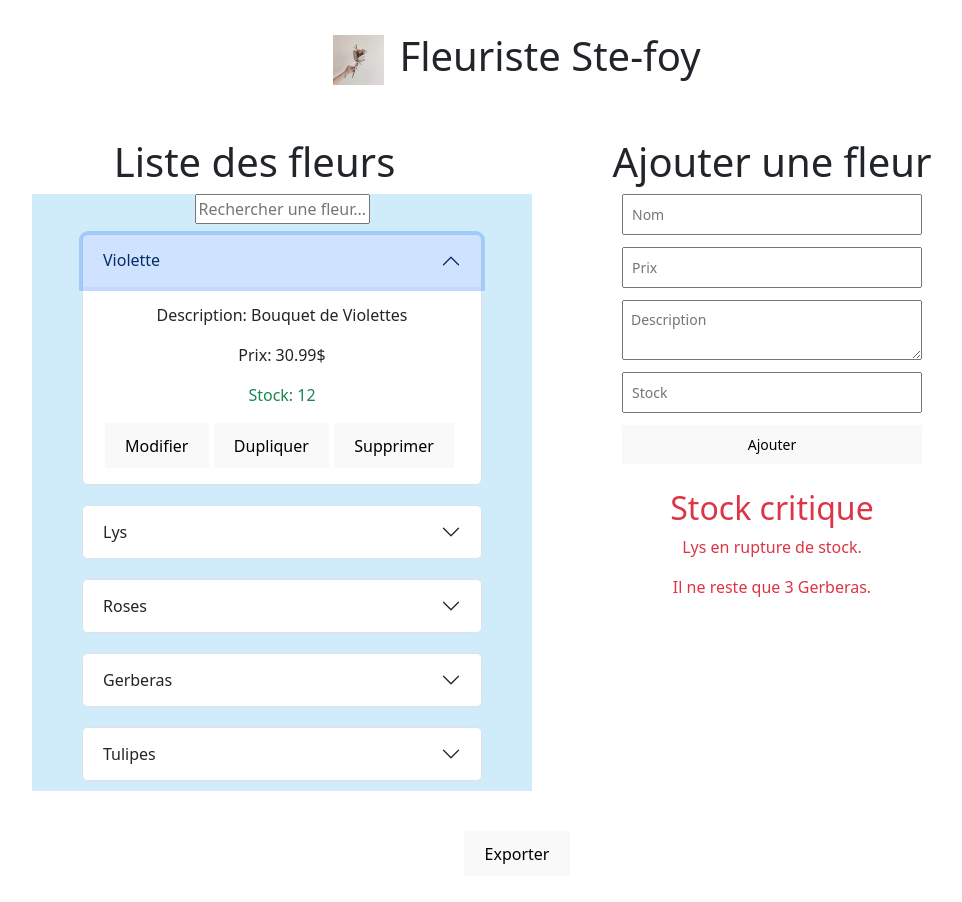
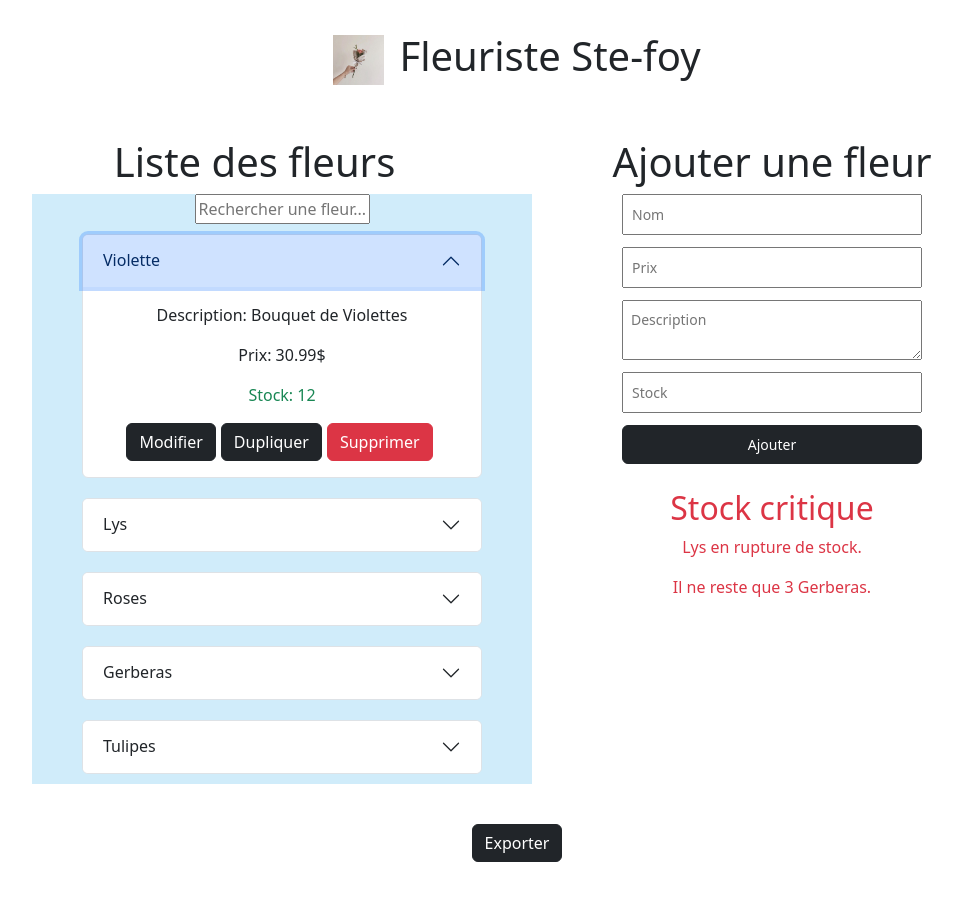
Before and after one commit to Tasnimetr/appweb-trpr01, a Vue app in the folder trpr01/my-app/: page / in a window 1280 px wide. Both pictures are taken after a click on the button "Violette". Shown: the top 902 px of the page, without its empty margins (123-1085 px from the left). Built offline with nearby package versions, Linux system fonts and the light colour scheme.

Commit message:
Couleurs UI
Zones administratives comme l'ajout, la modification et duplication en noir puis bouton de suppression en rouge.
Les messages d'alertes sont déjà en rouge et les messages de validation en vert comme la confirmation de réussite de suppression.

```diff
--- a/trpr01/my-app/src/components/FlowerForm.vue
+++ b/trpr01/my-app/src/components/FlowerForm.vue
@@ -91,7 +91,7 @@ function resetForm(): void {
         <input v-model="form.stock" type="number" placeholder="Stock" required />
         <p v-if="errors.stock" class="text-danger">{{ errors.stock }}</p>
 
-        <button type="submit">Ajouter</button>
+        <button type="submit" class="btn btn-dark">Ajouter</button>
     </form>
 </template>
 
--- a/trpr01/my-app/src/components/FlowerTable.vue
+++ b/trpr01/my-app/src/components/FlowerTable.vue
@@ -5,7 +5,7 @@ import { flowers, editedFlower, duplicatedFlower } from '../products'
 import SearchBar from "./SearchBar.vue";
 
 const displayDeletionConfirmation = ref(false);
-const deletionConfirmation = "Supression Réussie"
+const deletionConfirmation = "Suppression Réussie"
 let input = ref("");
 
 function editFlower(flower: Flower): void {
@@ -67,9 +67,10 @@ function filteredList() {
                                         <p v-else>Stock critique</p>
                                     </div>
                                     <p v-else class="text-success">Stock: {{ flower.stock }}</p>
-                                    <button @click="editFlower(flower)">Modifier</button>
-                                    <button @click="duplicateFlower(flower)">Dupliquer</button>
-                                    <button @click="deleteFlower(flower)">Supprimer</button>
+                                    <!--Zone administative en noir et supression en rouge-->
+                                    <button @click="editFlower(flower)" class="btn btn-dark">Modifier</button>
+                                    <button @click="duplicateFlower(flower)" class="btn btn-dark">Dupliquer</button>
+                                    <button @click="deleteFlower(flower)" class="btn btn-danger">Supprimer</button>
                                 </div>
                             </div>
                         </div>
@@ -81,12 +82,12 @@ function filteredList() {
             </div>
         </div>
     </table>
+    <!--source: https://www.w3schools.com/tags/tag_dialog.asp-->
     <dialog class="alert alert-success" v-if="displayDeletionConfirmation" open>
-        <!--source: https://www.w3schools.com/tags/tag_dialog.asp-->
         {{ deletionConfirmation }}
         <form method="dialog">
+             <!--source: AppWebGpt pour comrpendre comment fermer dialogue(comment fermer un dialogue avec un bouton)-->
             <button @click="displayDeletionConfirmation = false">X</button>
-            <!--source: AppWebGpt pour comrpendre comment fermer dialogue(comment fermer un dialogue avec un bouton)-->
         </form>
     </dialog>
 </template>
--- a/trpr01/my-app/src/services/ExportButton.vue
+++ b/trpr01/my-app/src/services/ExportButton.vue
@@ -27,7 +27,7 @@ function exportFlowersListCSV(): void {
 </script>
 <template>
 
-    <button @click="exportFlowersListCSV">
+    <button @click="exportFlowersListCSV" class="btn btn-dark">
         Exporter
     </button>
 </template>
```
